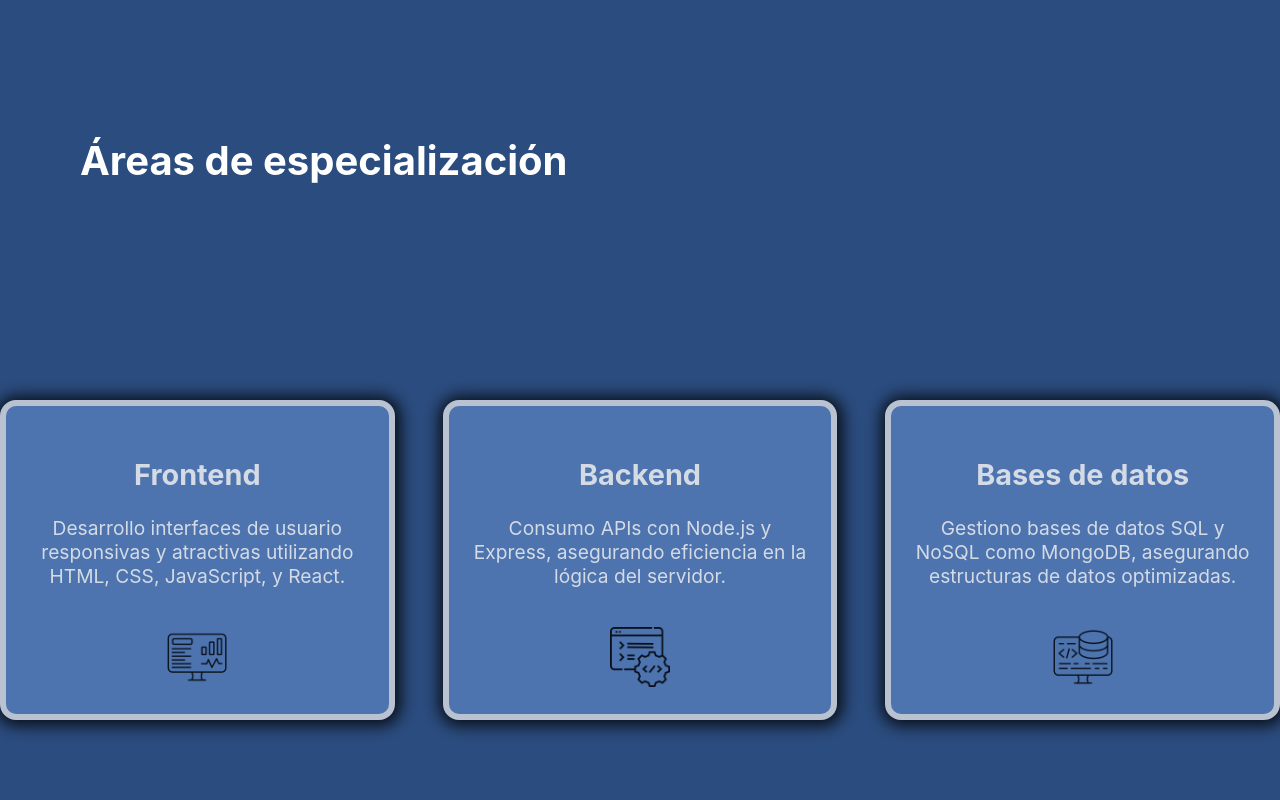
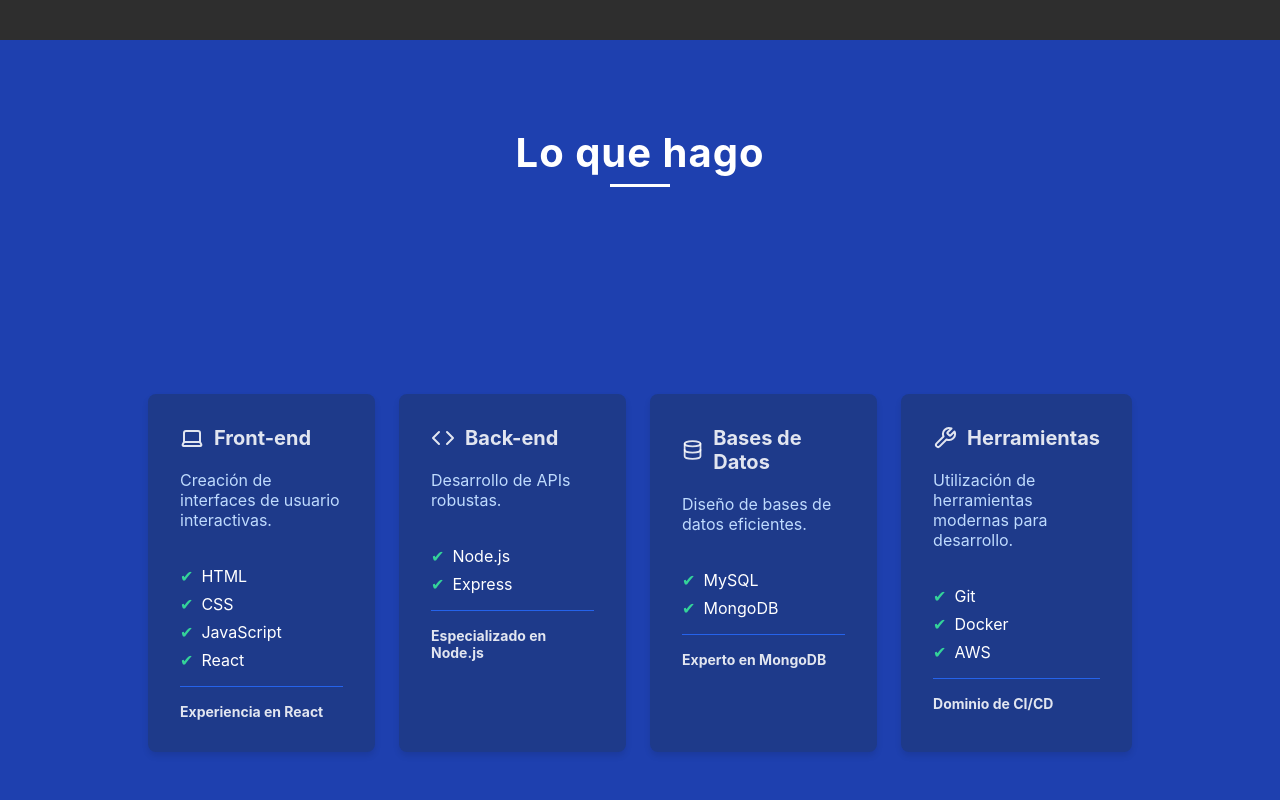
Before and after one commit to agustinfraile/portfolio, a React (Vite) app: page / in a window 1280 px wide. Shown: the part 760-1560 px from the top of the page. Built offline with nearby package versions, Linux system fonts and the light colour scheme.

Commit message:
agregando estilos al section de skills

```diff
--- a/package.json
+++ b/package.json
@@ -12,6 +12,8 @@
     "aos": "^2.3.4",
     "express": "^4.18.2",
     "formik": "^2.2.9",
+    "framer-motion": "^11.5.4",
+    "lucide-react": "^0.438.0",
     "nodemailer": "^6.8.0",
     "react": "^18.2.0",
     "react-dom": "^18.2.0",
--- a/src/components/CardBackground/CardBackground.css
+++ b/src/components/CardBackground/CardBackground.css
@@ -1,71 +1,70 @@
-@import '/src/assets/colors.css';
-
-.card_background-container {
-    width: 25rem;
-    height: 20rem;
-    background-color: var(--light-blue);
-    opacity: 0.8;
-    border-radius: 1rem;
-    border: 6px solid var(--light-gray);
-    box-shadow: 1px 1px 15px 5px var(--black);
+.card {
+    background-color: #1e3a8a;
+    color: white;
+    padding: 2rem;
+    border-radius: 8px;
+    display: flex;
+    flex-direction: column;
+    height: 100%;
+    box-shadow: 0 4px 6px rgba(0, 0, 0, 0.1);
+    transition: transform 0.3s ease, box-shadow 0.3s ease;
+    user-select: none;
 }
 
-.card_background-container_info {
-    width: 100%;
-    height: 100%;
-    display: flex;
-    flex-direction: column;
-    justify-content: space-between;
-    align-items: center;
-    padding: 1rem 0;
-
-    /* background-color: thistle; */
+.card-header {
+    margin-bottom: 1rem;
 }
 
-.card_background-container_text {
-    width: 90%;
-    height: 70%;
-    margin: 0 auto;
+.card-header h3 {
+    font-size: 1.25rem;
     display: flex;
-    flex-direction: column;
-    justify-content: center;
     align-items: center;
-    /* background-color: yellowgreen; */
 }
 
-.card_background-container_text h3 {
-    width: 100%;
-    color: var(--white);
-    font-size: 1.8rem;
-    text-align: center;
-    margin: 1rem 0;
-
-    /* background-color: yellow; */
+.card-header h3 .icon {
+    margin-right: 10px;
+    height: 24px;
+    width: 24px;
 }
 
-.card_background-container_text p {
-    width: 100%;
-    color: var(--white);
-    font-size: 1.2rem;
-    text-align: center;
-    margin: 0.5rem 0;
-    /* background-color: turquoise; */
+.card-description {
+    color: #bfdbfe;
+    margin-bottom: 20px;
+    margin-top: 20px;
 }
 
-.card_background-container_image {
-    width: 90%;
-    height: 30%;
-    margin: 0 auto;
-    display: flex;
-    justify-content: center;
-    align-items: center;
-    /* background-color: azure; */
+.card-content {
+    flex-grow: 1;
 }
 
-.card_background-container_image img {
-    width:  60px;
-    height: 60px;
-    /* border-radius: 50%; */
-    /* border: 2px solid var(--white); */
-    /* box-shadow: 0 0 10px 5px var(--dark-blue); */
+.card ul {
+    list-style: none;
+    padding: 0;
+    margin: 0;
 }
+
+.card li {
+    display: flex;
+    align-items: center;
+    margin-bottom: 8px;
+    color: white;
+}
+
+.card li .icon {
+    margin-right: 8px;
+    color: #34d399;
+}
+
+.card-footer {
+    margin-top: 16px;
+    padding-top: 16px;
+    border-top: 1px solid #2563eb;
+    color: #93c5fd;
+    font-size: 0.875rem;
+    font-weight: bold;
+}
+
+.card:hover {
+    transform: translateY(-30px);
+    box-shadow: 0 8px 15px rgba(0, 0, 0, 0.2);
+}
--- a/src/components/CardBackground/CardBackground.jsx
+++ b/src/components/CardBackground/CardBackground.jsx
@@ -1,32 +1,28 @@
 import './CardBackground.css'
 
-const CardBackground = ({
-  title,
-  description,
-  image,
-  alt
-}) => {
+const CardBackground = ({ title, description, icon: Icon, skills, highlight }) => {
   return (
-    <div className='card_background-container'>
-
-      <div className='card_background-container_info'>
-
-        <div className='card_background-container_text'>
-          <h3>
-            {title}
-          </h3>
-          <p>
-            {description}
-          </p>
-        </div>
-
-        <div className='card_background-container_image'>
-          <img src={image} alt={alt} />
+    <div className="card">
+      <div className="card-header">
+        <h3>
+          <Icon className="icon" /> {title}
+        </h3>
+        <p className="card-description">{description}</p>
+      </div>
+      <div className="card-content">
+        <ul>
+          {skills.map((skill, index) => (
+            <li key={index}>
+              <span className="icon">✔</span> {skill}
+            </li>
+          ))}
+        </ul>
+        <div className="card-footer">
+          <p>{highlight}</p>
         </div>
       </div>
     </div>
-
-  )
+  );
 }
 
 export default CardBackground
--- a/src/pages/About/About.css
+++ b/src/pages/About/About.css
@@ -1,34 +1,64 @@
-@import '/src/assets/colors.css';
+.skills-section {
+    width: 100%;
+    min-height: 100vh;
+    background-color: #1e40af;
+    /* background-color: aliceblue; */
+  }
 
-.section-about {
-    width: 100%;
-    height: 100vh;
-    background-color: var(--dark-blue);
-}
+  .skills-section-container {
 
-.section-about-container_title {
-    width: 100%;
-    height: 30%;
+    max-width: 80%;
+    min-height: 100vh;
+    margin: 0 auto;
+    padding: 0 20px;
     display: flex;
-    align-items: center;
-    /* background-color: antiquewhite; */
-}
+    flex-direction: column;
+    justify-content: space-around;
+    /* background-color: rgb(71, 131, 49); */
+  }
 
-.section-about-container_title h3 {
-    width: 90%;
-    margin: 0 auto;
-    color: var(--white);
+  .skills-section h2 {
     font-size: 2.5rem;
-    padding: 1rem;
-    /* background-color: brown; */
-}
+    color: white;
+    text-align: center;
+    margin-bottom: 40px;
+    letter-spacing: 1px;
+    position: relative;
+    user-select: none;
+  }
 
-.section-about-container_cards {
-    width: 100%;
-    height: 70%;
-    display: flex;
-    justify-content: center;
-    align-items: center;
-    gap: 3rem;
-    /* background-color: aquamarine; */
-}
+  .skills-section h2::after {
+    content: '';
+    position: absolute;
+    width: 60px;
+    height: 3px;
+    background-color: #ffffff;
+    left: 50%;
+    transform: translateX(-50%);
+    bottom: -10px;
+    transition: width 0.4s ease-in-out;
+  }
+
+  .skills-section h2:hover::after {
+    width: 100px;
+  }
+
+  .skills-grid {
+    display: grid;
+    grid-template-columns: repeat(1, 1fr);
+    gap: 24px;
+
+    /* background-color: rgb(145, 154, 48); */
+  }
+
+  @media (min-width: 768px) {
+    .skills-grid {
+      grid-template-columns: repeat(2, 1fr);
+    }
+  }
+
+  @media (min-width: 1024px) {
+    .skills-grid {
+      grid-template-columns: repeat(4, 1fr);
+    }
+  }
--- a/src/pages/About/About.jsx
+++ b/src/pages/About/About.jsx
@@ -1,47 +1,41 @@
 import './About.css';
-
-
 import AOS from 'aos';
-
-import iconFrontend from '../../assets/images/icons/frontend.png';
-import iconBackend from '../../assets/images/icons/back-end.png';
-import iconDatabase from '../../assets/images/icons/data-base.png';
-
 import CardBackground from '../../components/CardBackground/CardBackground';
+import { skills } from './skills';
+import { useEffect } from 'react';
 
 const About = () => {
-
-  AOS.init();
+  useEffect(() => {
+    AOS.init({
+      duration: 800,
+      offset: 100,
+    });
+  }, []);
 
   return (
-    <section className='section-about'>
-      <div className='section-about-container_title'>
-        <h3>
-          Áreas de especialización
-        </h3>
-      </div>
-      <div className='section-about-container_cards'>
-        <CardBackground
-          title='Frontend'
-          description='Desarrollo interfaces de usuario responsivas y atractivas utilizando HTML, CSS, JavaScript, y React.'
-          image={iconFrontend}
-          alt='Icono Frontend'
-        />
-        <CardBackground
-          title='Backend'
-          description='Consumo APIs con Node.js y Express, asegurando eficiencia en la lógica del servidor.'
-          image={iconBackend}
-          alt='Icono Backend'
-        />
-        <CardBackground
-          title='Bases de datos'
-          description='Gestiono bases de datos SQL y NoSQL como MongoDB, asegurando estructuras de datos optimizadas.'
-          image={iconDatabase}
-          alt='Icono Bases de datos'
-        />
+    <section className="skills-section">
+      <div className="skills-section-container">
+        <h2 data-aos="fade-up" data-aos-duration="1000">Lo que hago</h2>
+        <div className="skills-grid">
+          {skills.map((item, index) => (
+            <div
+              key={index}
+              data-aos="fade-up"
+              data-aos-delay={index * 100}
+            >
+              <CardBackground
+                title={item.category}
+                description={item.description}
+                icon={item.icon}
+                skills={item.skills}
+                highlight={item.highlight}
+              />
+            </div>
+          ))}
+        </div>
       </div>
     </section>
-  )
+  );
 }
 
-export default About
+export default About;
--- /dev/null
+++ b/src/pages/About/skills.js
@@ -0,0 +1,33 @@
+
+import { Laptop, Code, Database, Wrench } from 'lucide-react';
+
+export const skills = [
+    {
+        category: "Front-end",
+        icon: Laptop,
+        description: "Creación de interfaces de usuario interactivas.",
+        skills: ["HTML", "CSS", "JavaScript", "React"],
+        highlight: "Experiencia en React"
+    },
+    {
+        category: "Back-end",
+        icon: Code,
+        description: "Desarrollo de APIs robustas.",
+        skills: ["Node.js", "Express"],
+        highlight: "Especializado en Node.js"
+    },
+    {
+        category: "Bases de Datos",
+        icon: Database,
+        description: "Diseño de bases de datos eficientes.",
+        skills: ["MySQL", "MongoDB"],
+        highlight: "Experto en MongoDB"
+    },
+    {
+        category: "Herramientas",
+        icon: Wrench,
+        description: "Utilización de herramientas modernas para desarrollo.",
+        skills: ["Git", "Docker", "AWS"],
+        highlight: "Dominio de CI/CD"
+    },
+];
--- a/src/pages/Intro/Intro.css
+++ b/src/pages/Intro/Intro.css
@@ -5,7 +5,6 @@
     height: 100vh;
     background-color: var(--light-blue);
     display: flex;
-
 }
 
 
@@ -17,6 +16,7 @@
     justify-content: center;
 
     background-color: var(--dark-blue);
+    background-color: rgb(46, 46, 46);
 }
 
 .section-intro_title-container--title {
```
Also changed, not shown: 1 other file (tests, documents, lock files or other folders).
